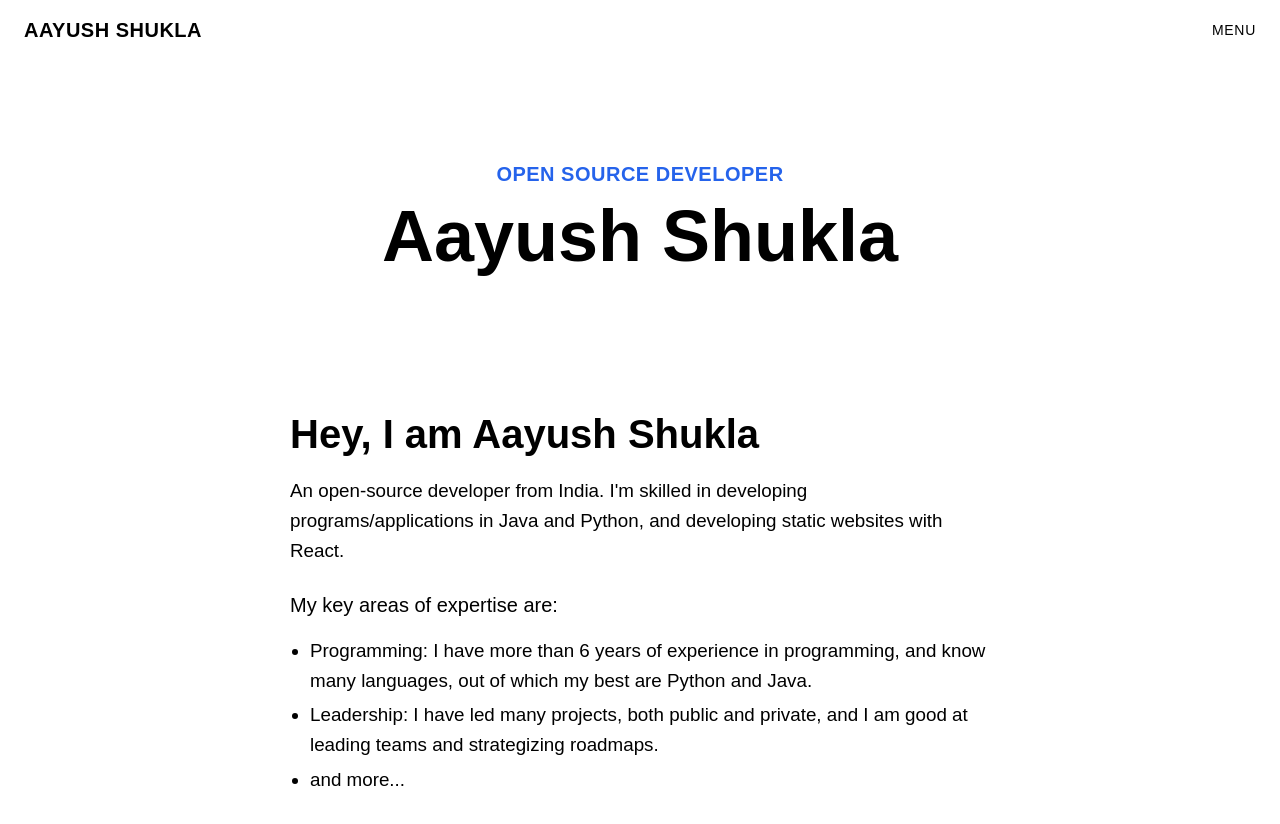
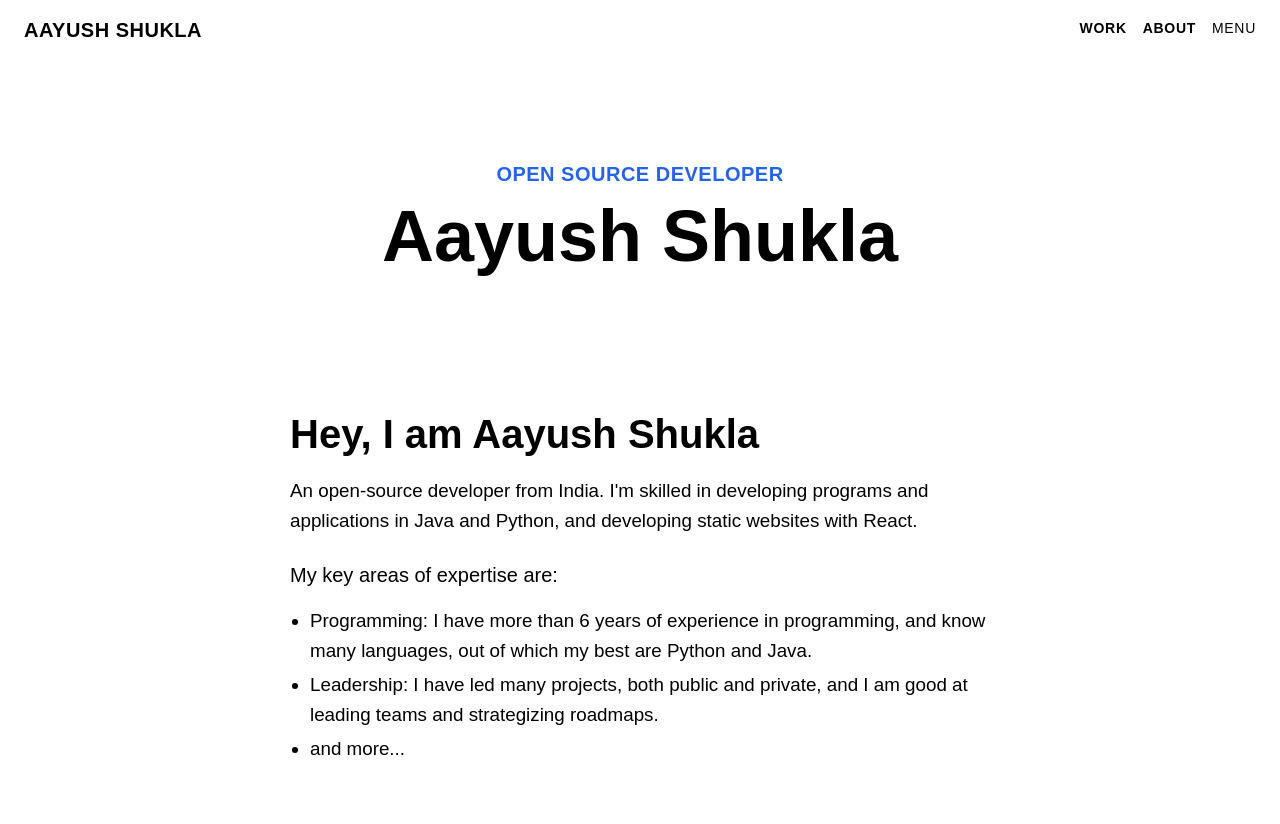
Before and after one commit to a2ys/new-website, a React (Vite) app: page / in a window 1280 px wide. Shown: the top 824 px of the page. Built offline with nearby package versions, Linux system fonts and the light colour scheme; a web font is replaced by a local one.

Commit message:
Path towards minimalism, removing sidebar

```diff
--- a/src/components/Header.tsx
+++ b/src/components/Header.tsx
@@ -7,10 +7,23 @@ const Header = ({ toggleSidebar }: HeaderProps) => {
     <div className="fixed top-0 left-0 right-0 z-40 flex justify-between px-6 py-4 bg-white lg:bg-transparent">
       <a
         href="/"
-        className="text-xl font-bold tracking-wide text-black uppercase no-underscore no-hover title nuxt-link-exact-active nuxt-link-active"
+        className="text-xl font-bold tracking-wide text-black uppercase title"
         aria-current="page"
       >
         Aayush Shukla
+      </a>
+      <div>
+        <a
+          href="/work"
+          className="text-sm font-bold pr-4 tracking-wider text-black uppercase"
+        >
+          Work
+        </a>
+        <a
+          href="/about"
+          className="text-sm font-bold pr-4 tracking-wider text-black uppercase"
+        >
+          About
         </a>
         <button
           type="button"
@@ -20,6 +33,7 @@ const Header = ({ toggleSidebar }: HeaderProps) => {
           Menu
         </button>
       </div>
+    </div>
   );
 };
 
--- a/src/pages/Home.tsx
+++ b/src/pages/Home.tsx
@@ -25,8 +25,8 @@ const Home = () => {
 
             <p>
               An open-source developer from India. I'm skilled in developing
-              programs/applications in Java and Python, and developing static
-              websites with React.
+              programs and applications in Java and Python, and developing
+              static websites with React.
             </p>
             <h3 className="mt-6 mb-4 h4">My key areas of expertise are:</h3>
             <ul className="ml-5 list-disc">
```
Lines whose indentation alone changed are shown as unchanged.
